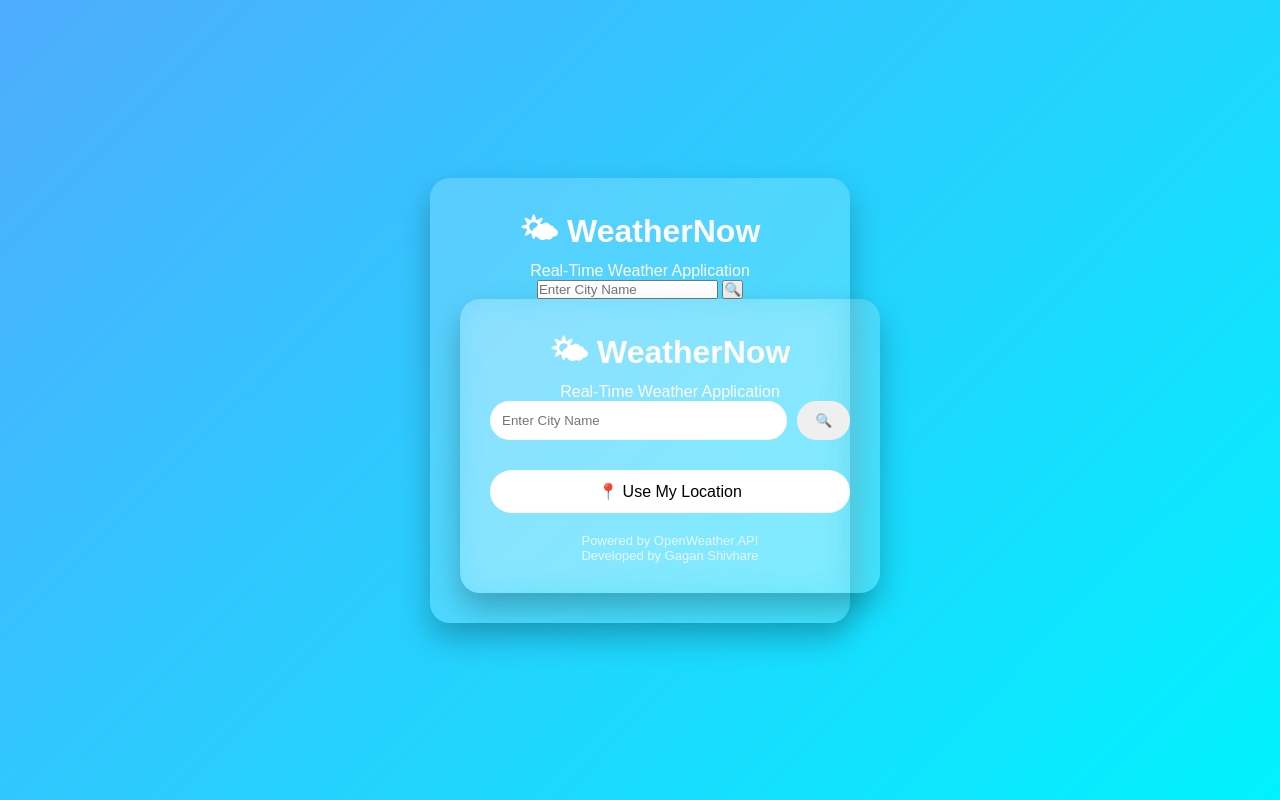
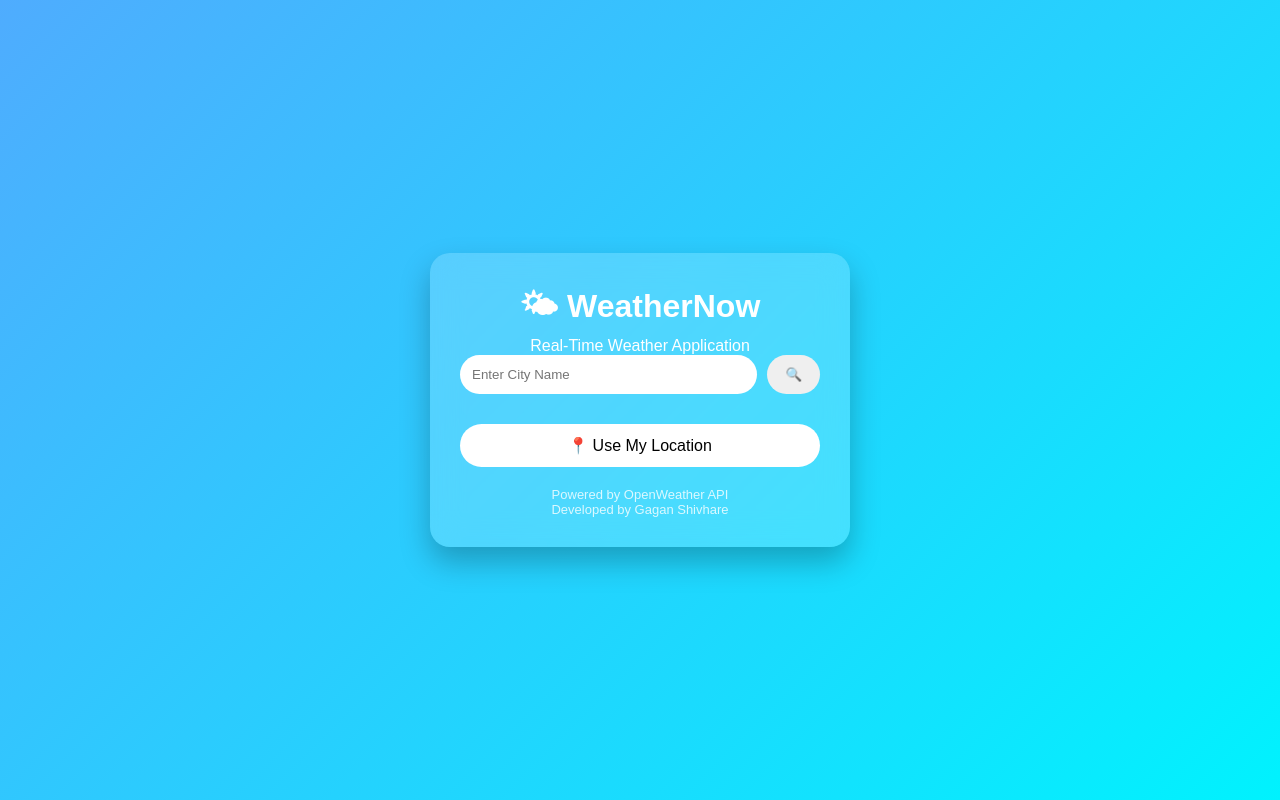
Before and after one commit to gaganshivhare333/weather-app, a website: page public/index.html in a window 1280 px wide. Drawn offline with Linux system fonts and the light colour scheme.

Commit message:
Your description here

```diff
--- a/public/index.html
+++ b/public/index.html
@@ -1,41 +1,4 @@
-<!DOCTYPE html>
-<html lang="en">
 
-<head>
-
-    <meta charset="UTF-8">
-    <meta name="viewport" content="width=device-width, initial-scale=1.0">
-
-    <title>WeatherNow</title>
-
-    <link rel="stylesheet" href="style.css">
-
-</head>
-
-<body>
-
-<div class="container">
-
-<h1>🌤 WeatherNow</h1>
-
-<p class="subtitle">
-Real-Time Weather Application
-</p>
-
-<div class="search">
-
-<input
-type="text"
-id="city"
-placeholder="Enter City Name">
-
-<button onclick="getWeather()">
-
-🔍
-
-</button>
-
-</div>
 
 <!DOCTYPE html>
 <html>
```
